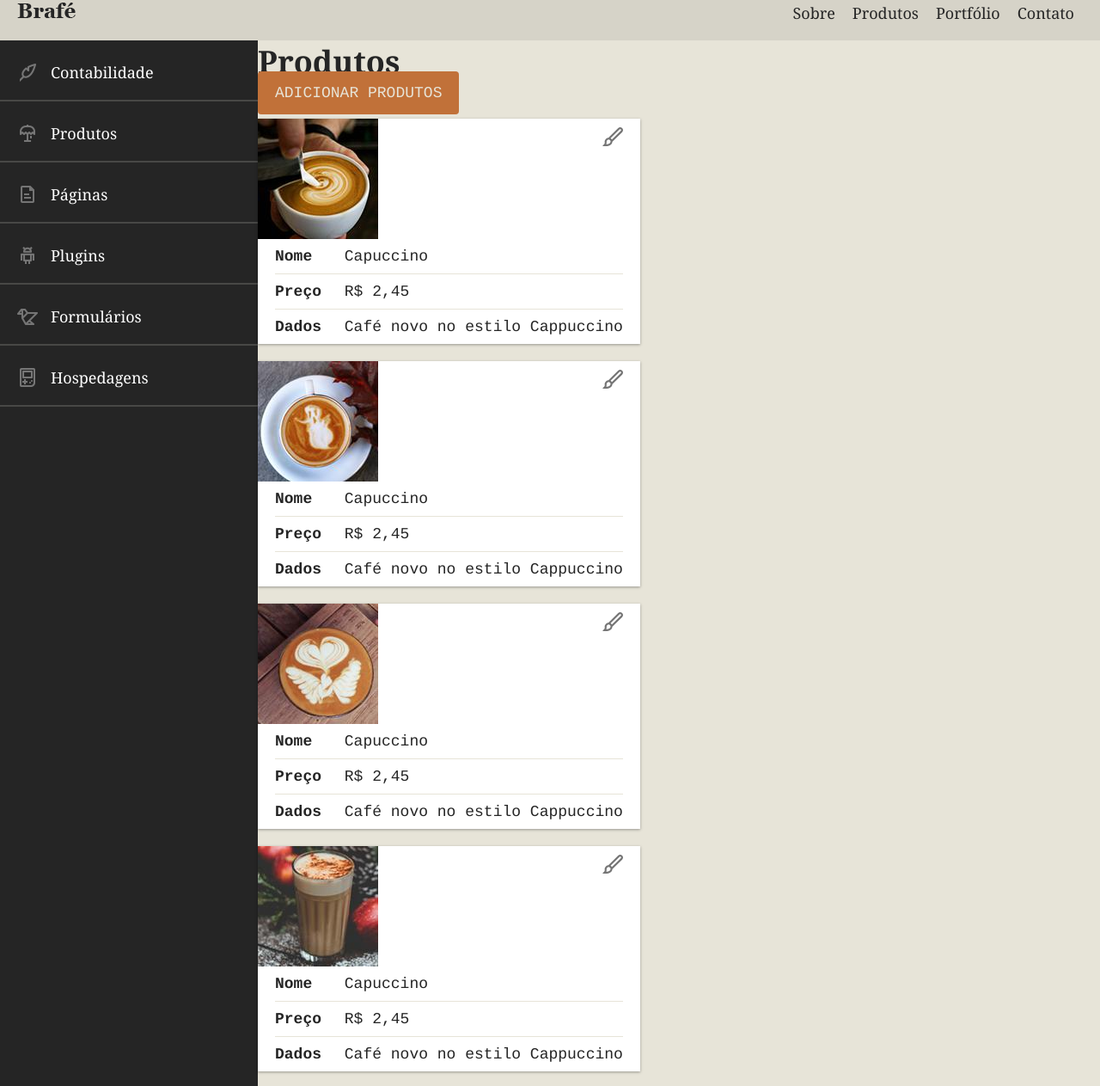
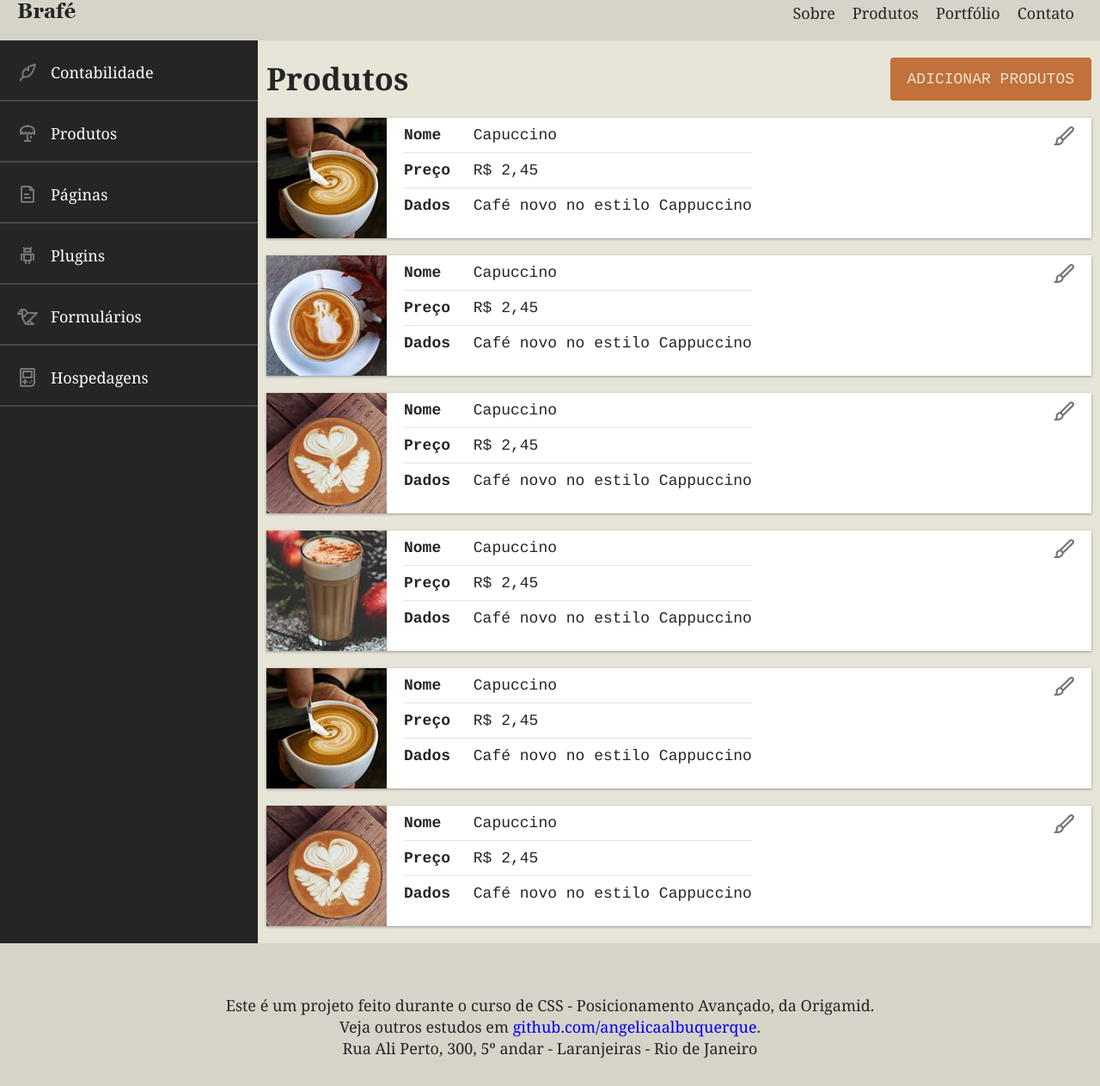
Before and after one commit to angelicaalbuquerque/brafe-app_origamid, a plain HTML site: page flexbox/index.html in a window 1280 px wide. Shown: the part 17-1280 px from the top of the page at 86% size. Drawn offline with Linux system fonts and the light colour scheme.

Commit message:
Brafé 3 - Flexbox - Responsive web design

```diff
--- a/flexbox/css/style.css
+++ b/flexbox/css/style.css
@@ -117,10 +117,18 @@ a {
 /* Produtos */
 
 .produtos {
+  flex: 1;
+  padding: 20px 10px;
+}
+
+.produtos header {
+  display: flex;
 }
 
 .produtos h1 {
   font-size: calc(36em / 16);
+  flex-grow: 1;
+  margin-right: 20px;
 }
 
 .adicionar-produtos {
@@ -139,6 +147,7 @@ a {
   box-shadow: 0 1px 3px 0 rgba(0, 0, 0, 0.35);
   margin-top: 20px;
   position: relative;
+  display: flex;
 }
 
 .produtos-item a {
@@ -154,6 +163,10 @@ a {
 
 .produtos-item a:hover {
   background: url("../img/edit-hover.svg") no-repeat;
+}
+
+.produtos-item img {
+  align-self: flex-start;
 }
 
 .produtos-item ul {
@@ -184,7 +197,7 @@ a {
   text-align: center;
   padding: 60px 0;
   font-size: calc(18em / 16);
-  font-size: calc(22.4em / 16);
+  line-height: calc(22.4em / 16);
 }
 
 @media (min-width: 740px) and (max-width: 980px) {
@@ -236,4 +249,12 @@ a {
     background: #252525;
     border-radius: 4px;
   }
+
+  .produtos header {
+    flex-direction: column;
+  }
+
+  .produtos-item {
+    flex-direction: column;
+  }
 }
--- a/flexbox/index.html
+++ b/flexbox/index.html
@@ -107,8 +107,14 @@
     </main>
 
     <footer class="footer">
-      <p>Este é um projeto da Origamid. Mais em origamid.com</p>
-      <p>Praia de Botafogo, 300, 5º andar - Botafogo - Rio de Janeiro</p>
+      <p>
+        Este é um projeto feito durante o curso de CSS - Posicionamento
+        Avançado, da Origamid. <br />
+        Veja outros estudos em
+        <a href="https://github.com/angelicaalbuquerque" target="_blank"
+          >github.com/angelicaalbuquerque</a
+        >. <br />Rua Ali Perto, 300, 5º andar - Laranjeiras - Rio de Janeiro
+      </p>
     </footer>
   </body>
 </html>
```
